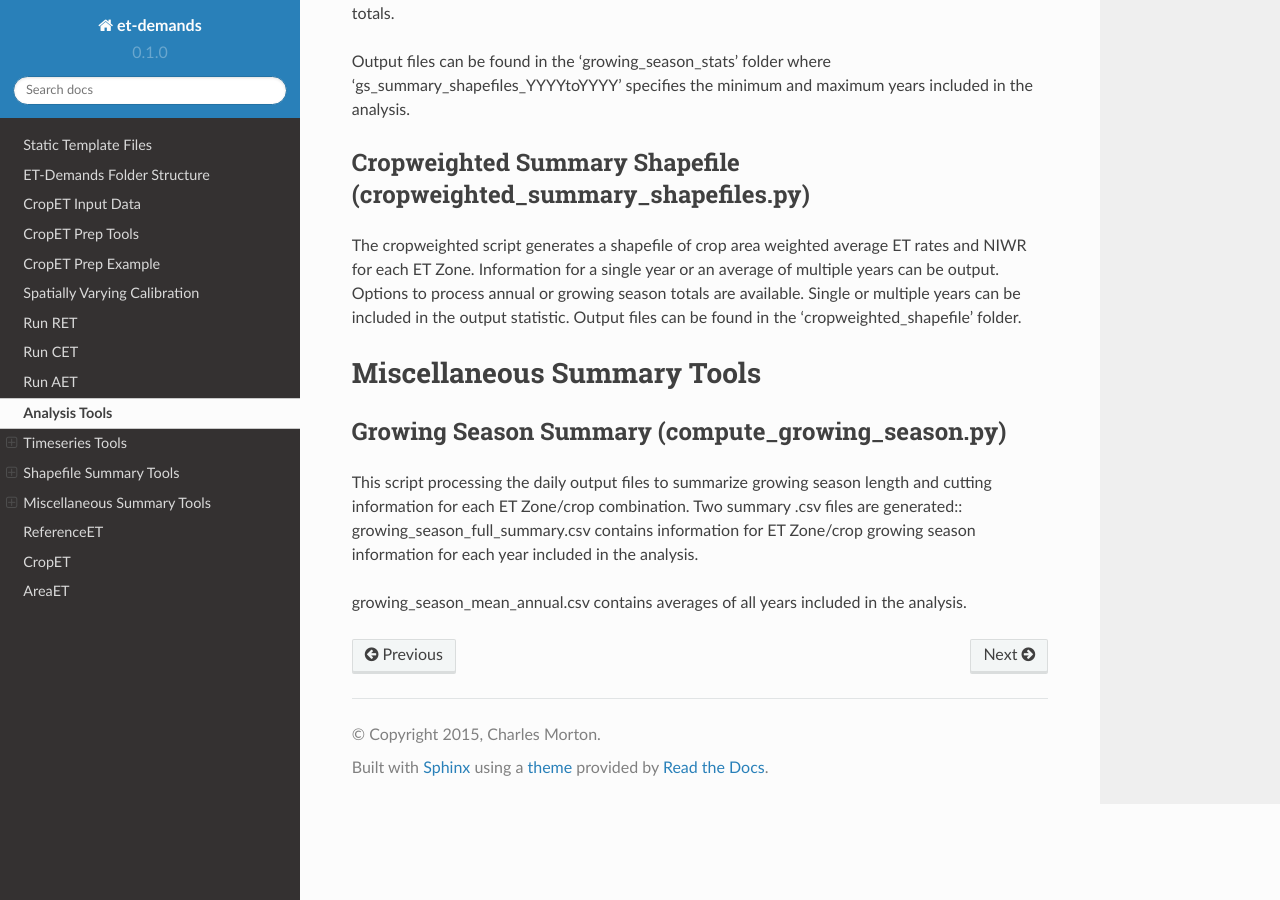
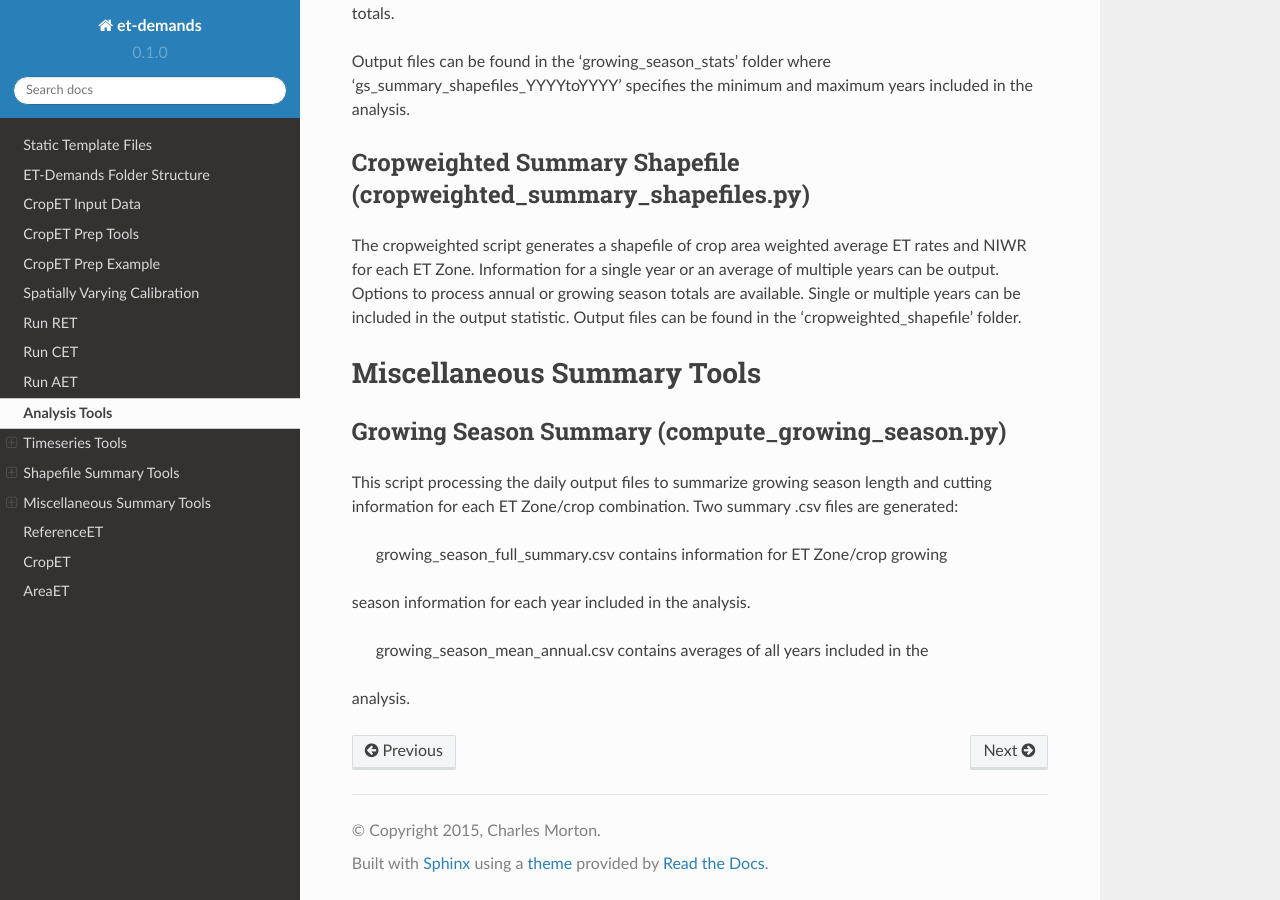
Before and after one commit to DOI-BOR/et-demands, a Sphinx documentation site: the page built from docs/tools.rst, in a window 1280 px wide and 900 px high, scrolled down 1560 px. Built offline with Sphinx 7.4.7 and the Read the Docs theme 2.0.0, drawn with Linux system fonts in a browser that asks for light colours.

Commit message:
Style Edits

```diff
--- a/docs/tools.rst
+++ b/docs/tools.rst
@@ -82,9 +82,10 @@ Growing Season Summary (compute_growing_season.py)
 ---------
 This script processing the daily output files to summarize growing season
 length and cutting information for each ET Zone/crop combination. Two summary
-.csv files are generated::
-growing_season_full_summary.csv contains information for ET Zone/crop growing
+.csv files are generated:
+
+  growing_season_full_summary.csv contains information for ET Zone/crop growing
 season information for each year included in the analysis.
 
-growing_season_mean_annual.csv contains averages of all years included in the
+  growing_season_mean_annual.csv contains averages of all years included in the
 analysis.
```
